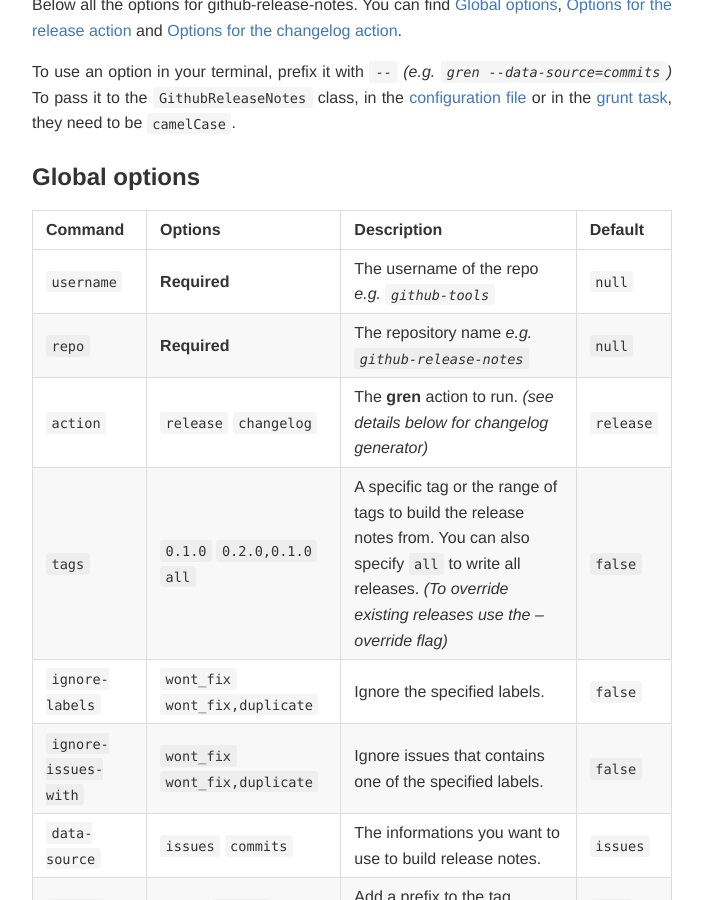
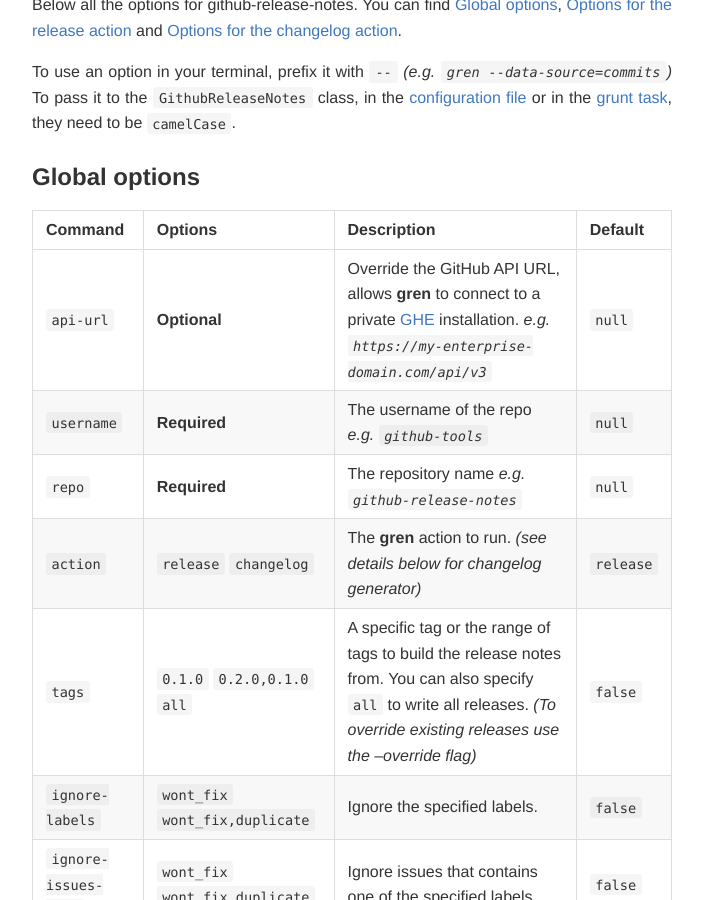
Before and after one commit to github-tools/github-release-notes, a Jekyll site: the page built from docs/options.md, in a window 1280 px wide and 900 px high, scrolled down 342 px. Shown: the whole window, without its empty margins (288-991 px from the left). Built offline with Jekyll 4.4.1, drawn with Linux system fonts in a browser that asks for light colours; nearby versions of some CDN libraries.

Commit message:
Add api-url to options documentation

```diff
--- a/docs/options.md
+++ b/docs/options.md
@@ -16,6 +16,7 @@
 
 | Command | Options | Description | Default |
 | ------- | ------- | ----------- | ------- |
+| `api-url` | **Optional** | Override the GitHub API URL, allows **gren** to connect to a private [GHE](https://enterprise.github.com/) installation. _e.g. `https://my-enterprise-domain.com/api/v3`_ | `null` |
 | `username` | **Required** | The username of the repo _e.g. `github-tools`_ | `null` |
 | `repo` | **Required** | The repository name _e.g. `github-release-notes`_ | `null` |
 | `action`| `release` `changelog` | The **gren** action to run. _(see details below for changelog generator)_ | `release` |
```
